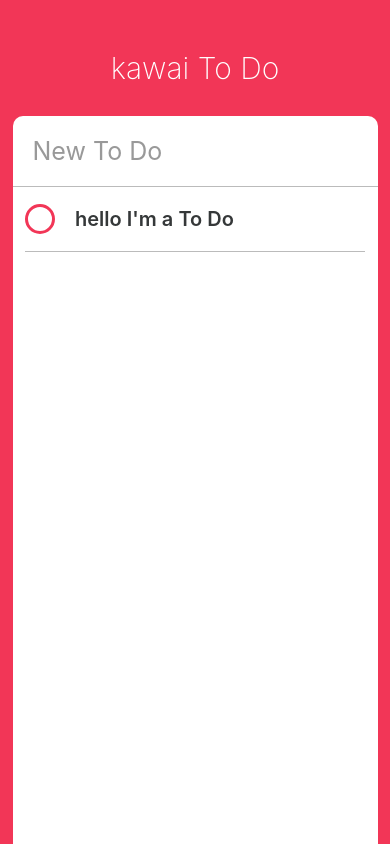
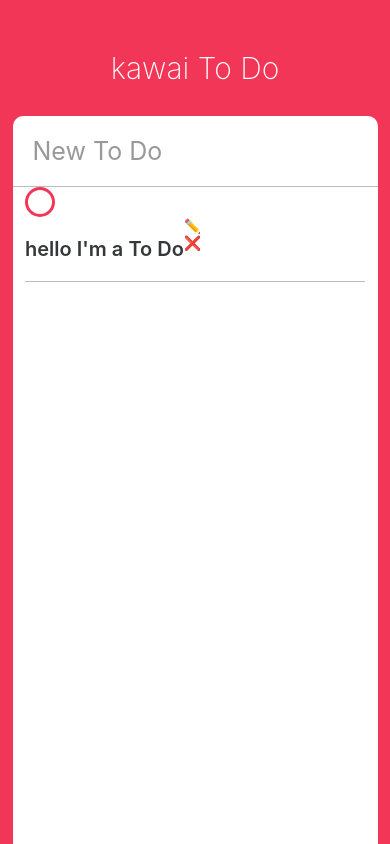
Before and after one commit to graffiti4u/kawai-todo, a React Native app: screen / in a window 390 px wide. Built offline with nearby package versions, Linux system fonts and the light colour scheme.

Commit message:
필요한 이모티콘 만들어주기

```diff
--- a/ToDo.js
+++ b/ToDo.js
@@ -15,10 +15,11 @@ export default class ToDo extends Component {
     isCompleted: false,
   };
   render() {
-    const { isCompleted } = this.state;
+    const { isCompleted, isEditing } = this.state;
 
     return (
       <View style={styles.container}>
+        <View style={styles.column}>
           <TouchableOpacity onPress={this._toggleComplete}>
             <View
               style={[
@@ -35,6 +36,31 @@ export default class ToDo extends Component {
           >
             hello I'm a To Do
           </Text>
+        </View>
+        <View style={styles.column}>
+          {isEditing ? (
+            <View style={styles.actions}>
+              <TouchableOpacity>
+                <View style={styles.actionContainer}>
+                  <Text style={styles.actionText}>✅</Text>
+                </View>
+              </TouchableOpacity>
+            </View>
+          ) : (
+            <View style={styles.actions}>
+              <TouchableOpacity>
+                <View style={styles.actionContainer}>
+                  <Text style={styles.actionText}>✏️</Text>
+                </View>
+              </TouchableOpacity>
+              <TouchableOpacity>
+                <View style={styles.actionContainer}>
+                  <Text style={styles.actionText}>❌</Text>
+                </View>
+              </TouchableOpacity>
+            </View>
+          )}
+        </View>
       </View>
     );
   }
```
Lines whose indentation alone changed are shown as unchanged.
